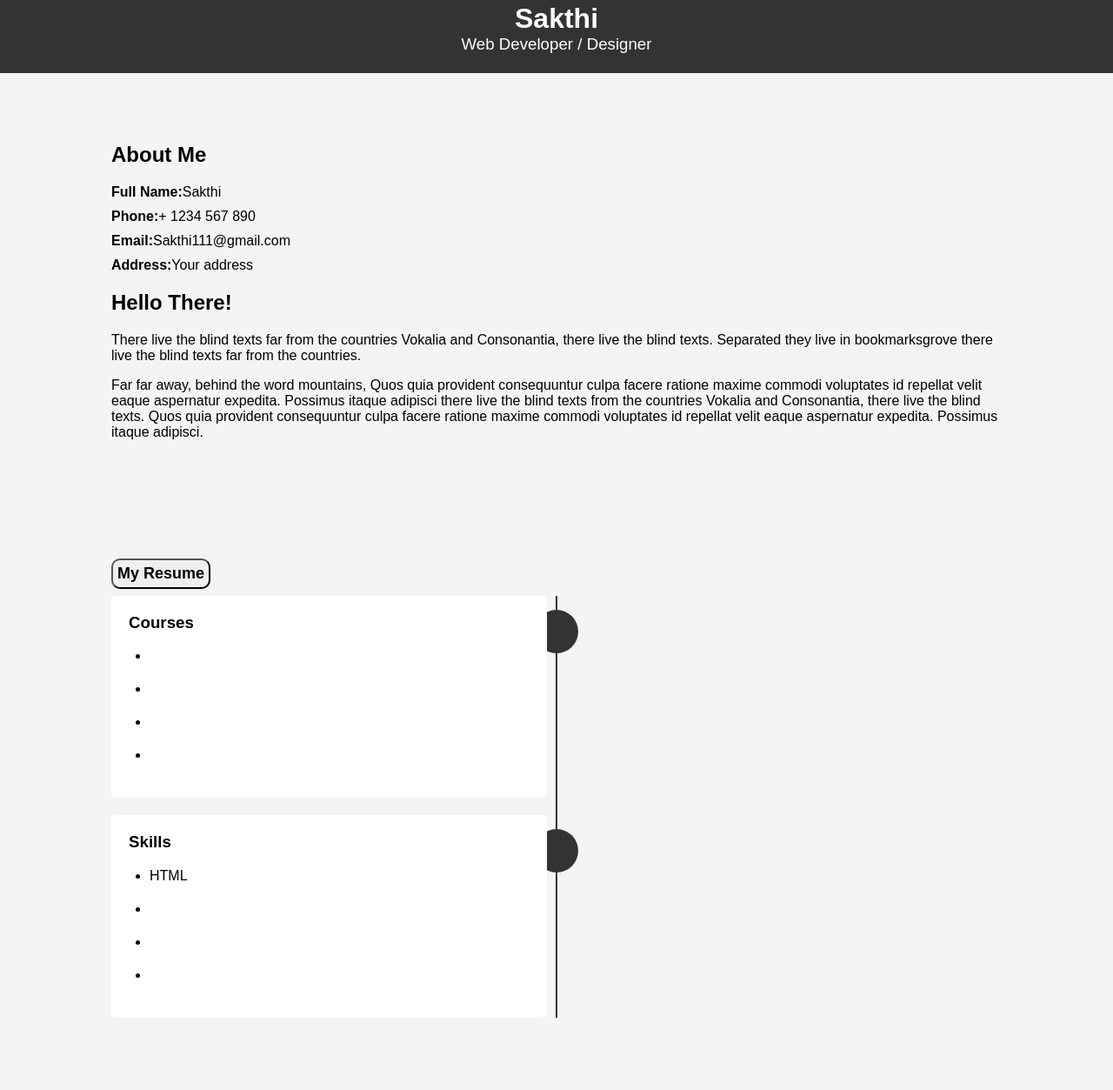
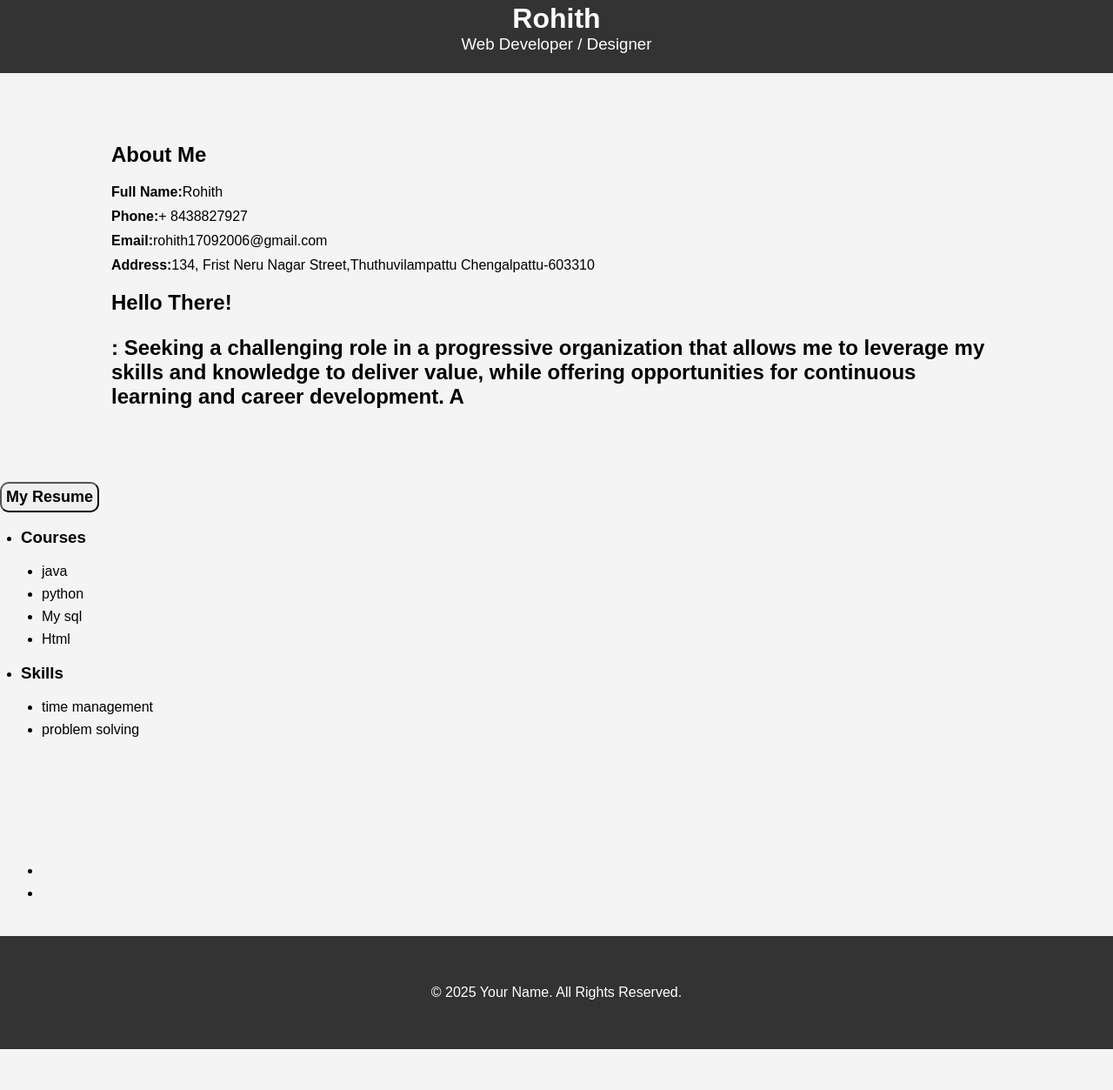
Before and after one commit to rohith1709/Digital_portpolio, a plain HTML site: page index.html in a window 1280 px wide. Shown: the part 179-1432 px from the top of the page at 87% size. After the commit the page ends 1385 px from the top, so only its background shows below. Drawn offline with Linux system fonts and the light colour scheme.

Commit message:
Update index.html

```diff
--- a/index.html
+++ b/index.html
@@ -10,7 +10,7 @@
     <header>
         <div class="container">
             <div class="profile-thumb"></div>
-            <h1>Sakthi</h1>
+            <h1>Rohith</h1>
             <h3>Web Developer / Designer</h3>
         </div>
     </header>
@@ -21,22 +21,29 @@
             <div class="row">
                 <div class="col-md-4">
                     <ul class="info">
-                        <li><span>Full Name:</span>Sakthi</li>
-                        <li><span>Phone:</span>+ 1234 567 890</li>
-                        <li><span>Email:</span>Sakthi111@gmail.com</li>
-                        <li><span>Address:</span>Your address</li>
+                        <li><span>Full Name:</span>Rohith</li>
+                        <li><span>Phone:</span>+ 8438827927</li>
+                        <li><span>Email:</span>rohith17092006@gmail.com</li>
+                        <li><span>Address:</span>134, Frist Neru Nagar Street,Thuthuvilampattu Chengalpattu-603310</li>
                     </ul>
                 </div>
                 <div class="col-md-8">
-                    <h2>Hello There!</h2>
-                    <p>There live the blind texts far from the countries Vokalia and Consonantia, there live the blind texts. Separated they live in bookmarksgrove there live the blind texts far from the countries.</p>
-                    <p>Far far away, behind the word mountains, Quos quia provident consequuntur culpa facere ratione maxime commodi voluptates id repellat velit eaque aspernatur expedita. Possimus itaque adipisci there live the blind texts from the countries Vokalia and Consonantia, there live the blind texts. Quos quia provident consequuntur culpa facere ratione maxime commodi voluptates id repellat velit eaque aspernatur expedita. Possimus itaque adipisci.</p>
+                    <h2>Hello There!
+                    </p>:
+
+Seeking a challenging role in a progressive organization that allows me to leverage my skills and
+
+knowledge to deliver value, while offering opportunities for continuous learning and career
+
+development.
+
+A
+                    </p>
                 </div>
             </div>
         </div>
-    </section>
-
-    <section id="resume">
+    </section
+    <section
         <div class="container">
             <button class=" btn btn-primary"><a href=".pdf">My Resume</a></button>
             <div class="row">
@@ -47,10 +54,10 @@
                             <div class="timeline-panel">
                                 <h3>Courses</h3>
                                 <ul>
-                                    <li></li>
-                                    <li></li>
-                                    <li></li>
-                                    <li></li>
+                                    <li>java</li>
+                                    <li>python</li>
+                                    <li>My sql</li>
+                                    <li>Html</li>
                                 </ul>
                             </div>
                         </li>
@@ -59,10 +66,10 @@
                             <div class="timeline-panel">
                                 <h3>Skills</h3>
                                 <ul>
-                                    <li>HTML</li>
-                                    <li></li>
-                                    <li></li>
-                                    <li></li>
+                                    <li>time management</li>
+                                    <li>problem solving</li>
+                                    <li><video editing/li>
+                                    <li><drawing/li>
                                 </ul>
                             </div>
                         </li>
@@ -78,4 +85,5 @@
         </div>
     </footer>
 </body>
+
 </html>
```
